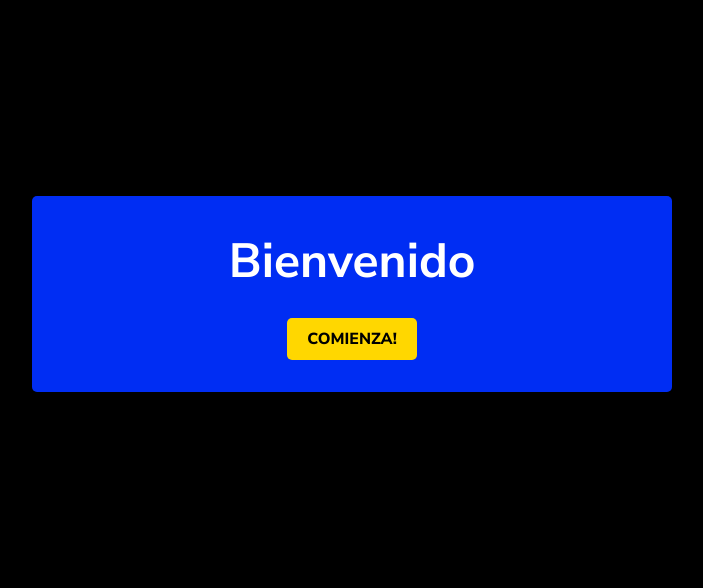
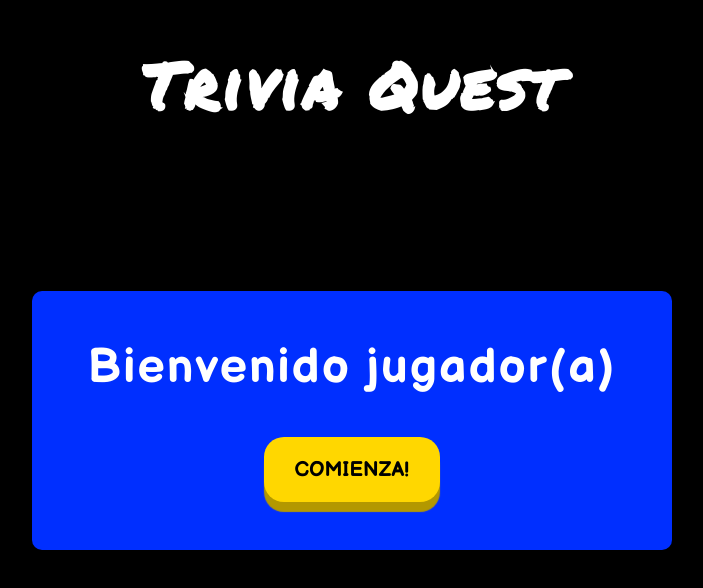
Before and after one commit to DanDev31/Quiz-Game, a plain HTML site: page index.html in a window 1280 px wide. Shown: the part 106-694 px from the top of the page, without its empty margins (288-991 px from the left). Drawn offline with Linux system fonts and the light colour scheme.

Commit message:
Version 2.0

```diff
--- a/index.html
+++ b/index.html
@@ -8,10 +8,12 @@
     <title>Juego de Preguntas</title>
 </head>
 <body>
+
+    <h1>Trivia Quest</h1>
     <p class="resultado-juego oculto" id="resultado-juego"></p>
     <div class="contenedor" id="contenedor">
         <div class="contenedor-inicio" id="contenedor-elementos">
-            <h2>Bienvenido</h2>
+            <h2>Bienvenido jugador(a)</h2>
             <button class="btn boton-inicio" id="boton-inicio">Comienza!</button>
         </div>
 
@@ -19,7 +21,7 @@
                 <h2 class="pregunta" id="pregunta"></h2>
                 <div class="respuestas" id="respuestas"></div>
                 <button class="btn siguiente oculto" id="boton-siguiente">Siguiente</button>
-                <button class="btn reiniciar oculto" id="boton-reiniciar">Reiniciar</button>
+                <button class="btn reiniciar oculto" id="boton-reiniciar">Reintentar</button>
             </div>
 
     </div>
--- a/style.css
+++ b/style.css
@@ -1,9 +1,10 @@
-@import url('https://fonts.googleapis.com/css2?family=Nunito+Sans:wght@400;600;700;800&display=swap');
+@import url('https://fonts.googleapis.com/css2?family=Permanent+Marker&display=swap');
+@import url('https://fonts.googleapis.com/css2?family=Balsamiq+Sans:wght@400;700&display=swap');
 *{
     padding: 0;
     margin: 0;
     box-sizing: border-box;
-    font-family: 'Nunito Sans', sans-serif;
+    font-family: 'Balsamiq Sans', cursive;
 }
 
 body{
@@ -19,13 +20,28 @@ body{
     overflow: hidden;
 }
 
+h1  {
+    font-family: 'Permanent Marker', cursive;
+    letter-spacing: 3px;
+    font-size: 4rem;
+    margin-bottom: 10rem;
+}
+
+h2 {
+    text-align: center;
+    line-height: 1.2;
+    letter-spacing: 2px;
+    margin-bottom: 1rem;
+}
+
 /* Contenedor inicio del juego */
 
 .contenedor {
-    background-color: #002df3;
-    padding: 2rem;
+    background-color: #002fff;
+    padding: 3rem;
     width: 50%;
-    border-radius: 5px;
+    border-radius: 10px;
+
 }
 
 
@@ -76,7 +92,7 @@ body{
 
 .respuestas > *{
     width: inherit;
-    padding: 5px 0;
+    padding: 7px 0;
     cursor: pointer;
     background-color: gold;
     border: none;
@@ -104,24 +120,36 @@ body{
 
 .btn{
     display: block;
-    padding: 10px 20px;
     border: none;
     outline: none;
     cursor: pointer;
-    border-radius: 5px;
+    border-radius: 20px;
     font-weight: 800;
     margin-top: 1.5rem;
     font-size: 1.2rem;
 }
 
 .boton-inicio{
+    padding: 20px 30px;
     background-color: gold;
-    font-size: 1rem;
+    font-size: 1.3rem;
     text-transform: uppercase;
+    box-shadow: #b39800 0px 10px 1px 0px;
+    transition: .1s ease;
 }
 
-.btn:hover{
-    opacity: .9;
+.boton-inicio:hover{
+    transform: translateY(2px);
+}
+
+#boton-siguiente{
+    padding: 10px 20px;
+    box-shadow: #b8b8b8 0px 10px 1px 0px;
+    transition: .1s ease;
+}
+
+#boton-siguiente:hover{
+    transform: translateY(2px);
 }
 
 .resultado-juego{
```
